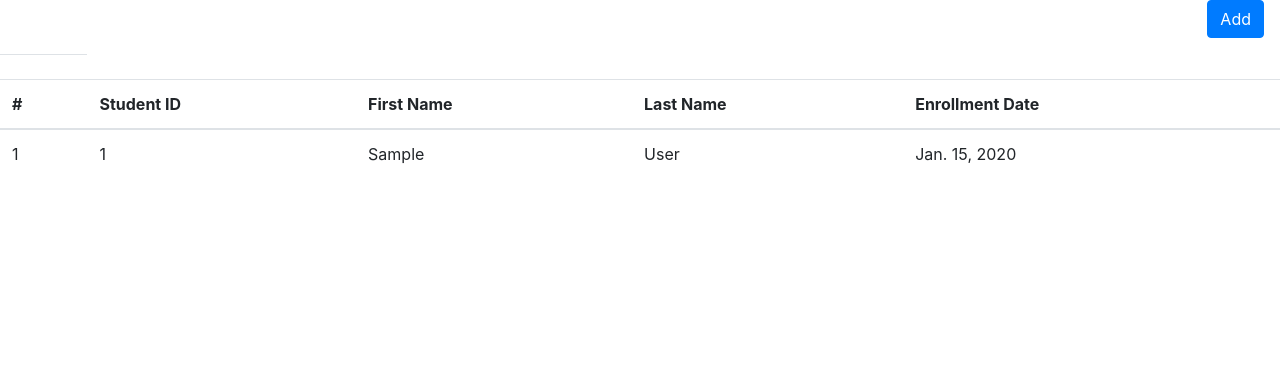
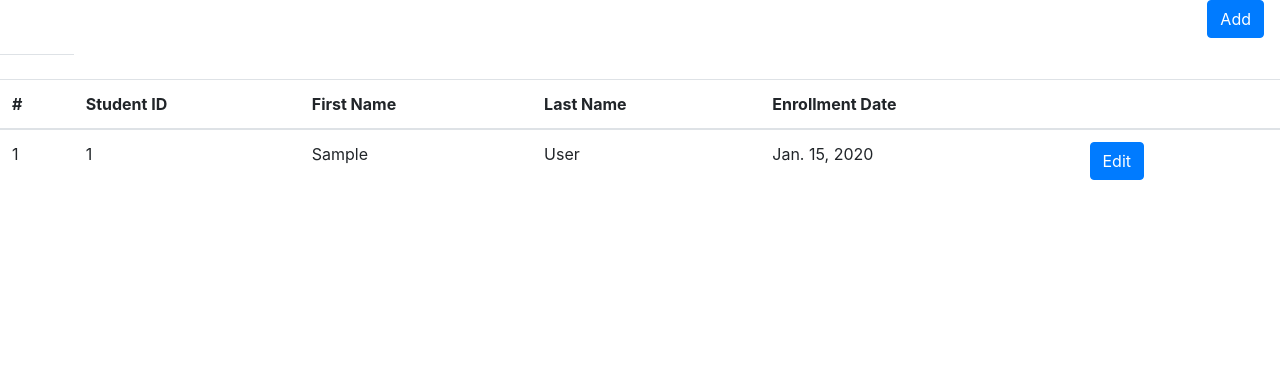
Before and after one commit to Aster696/student_management_system, a Django app: template templates/students/student_list.html in a window 1280 px wide. Shown: the part 42-421 px from the top of the page. Run offline with Django 4.2, Linux system fonts and the light colour scheme; the template is opened without the code that fills it: values that come from a table or form of the project are taken from there, others are empty; tables that the repository leaves empty hold one stand-in row (values such as "Sample post"); parts of the project's set-up code (start-up, migrations or seed data) failed here and were passed over.

Commit message:
fist commit

```diff
--- a/templates/students/student_list.html
+++ b/templates/students/student_list.html
@@ -14,6 +14,7 @@
                 <th scope="col">First Name</th>
                 <th scope="col">Last Name</th>
                 <th scope="col">Enrollment Date</th>
+                <th></th>
             </tr>
         </th>
         <tbody>
@@ -24,6 +25,9 @@
                     <td>{{student.first_name}}</td>
                     <td>{{student.last_name}}</td>
                     <td>{{student.enrollment_date}}</td>
+                    <td>
+                        <a href="/students/edit-student/" class="btn btn-primary mr-3">Edit</a>
+                    </td>
                 </tr>
             {% empty  %}
                 <tr>
```
